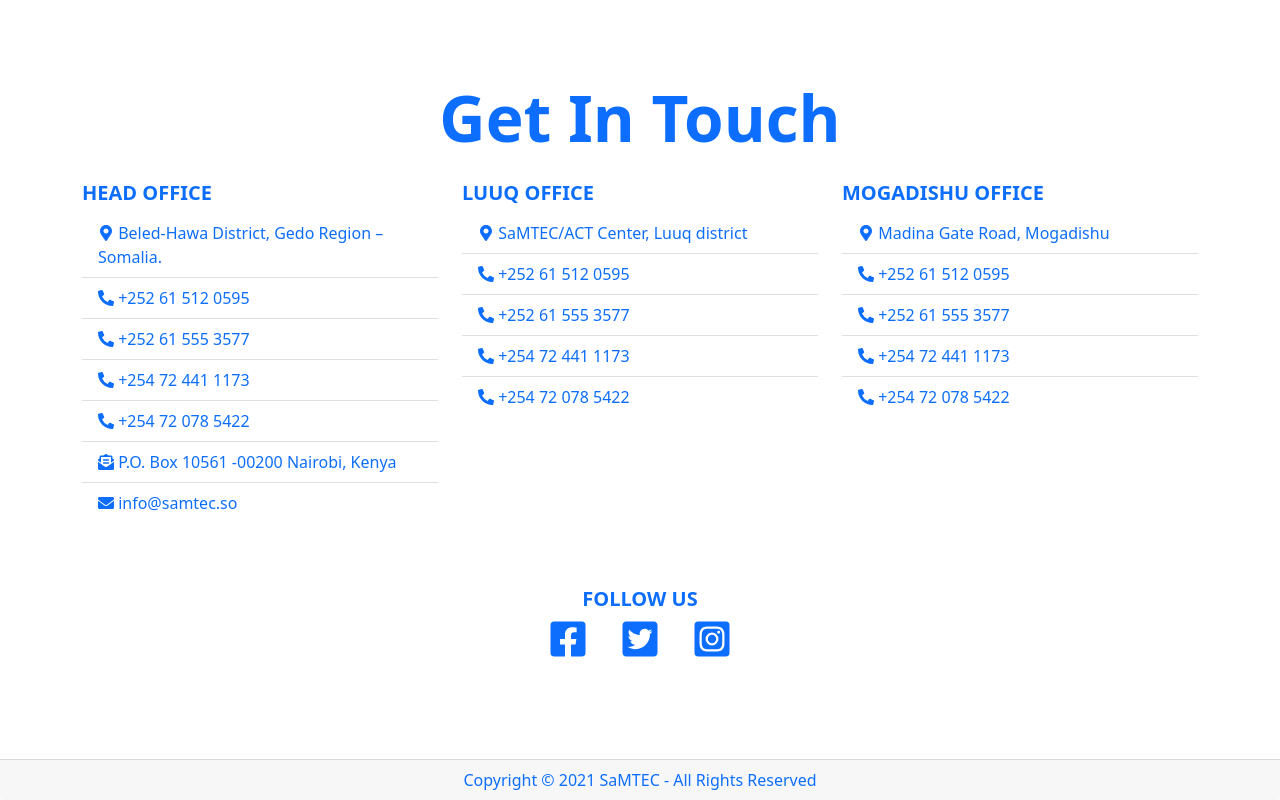
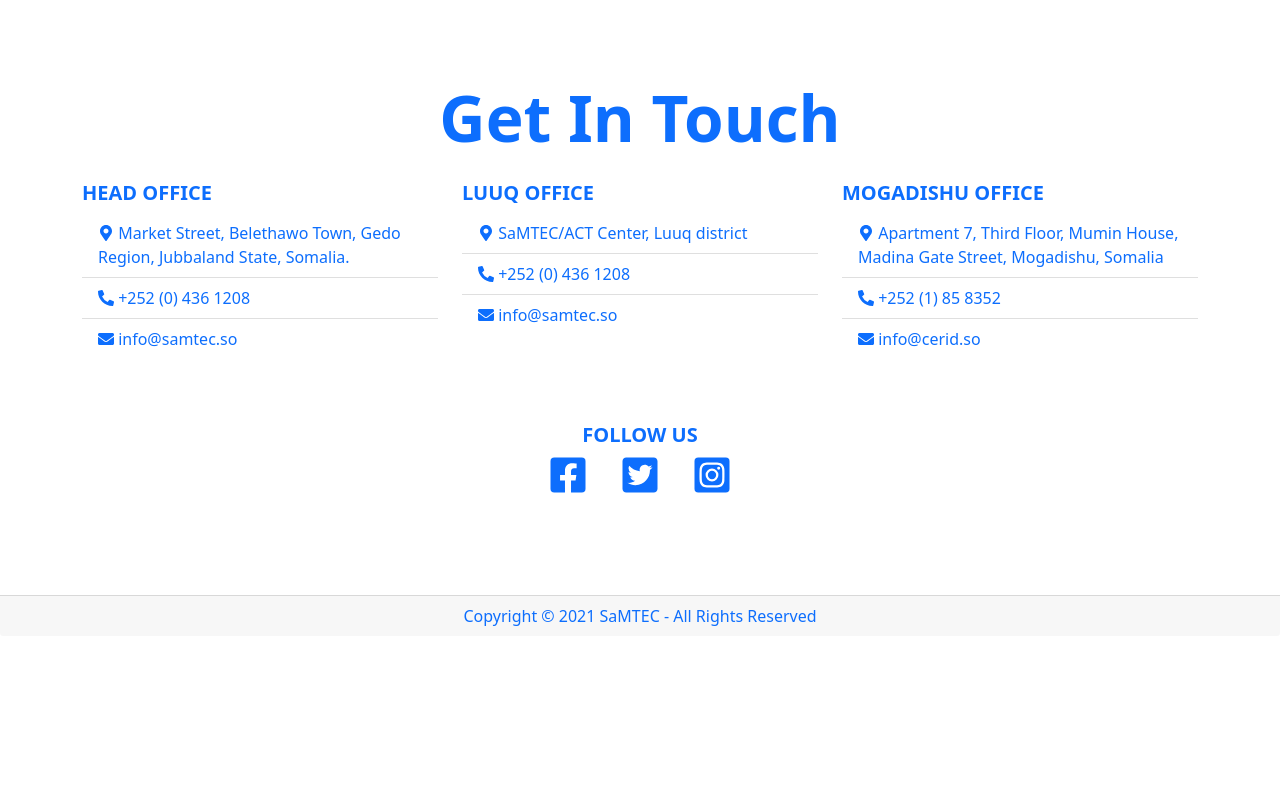
Before and after one commit to ahmedibra28/SaMTEC, a Next.js app: page / in a window 1280 px wide. Shown: the part 3499-4299 px from the top of the page. After the commit the page ends 4135 px from the top, so only its background shows below. Built offline with nearby package versions, Linux system fonts and the light colour scheme.

Commit message:
updating contact

```diff
--- a/components/home/Contact.js
+++ b/components/home/Contact.js
@@ -1,7 +1,6 @@
 import React from 'react'
 import {
   FaEnvelope,
-  FaEnvelopeOpenText,
   FaFacebookSquare,
   FaInstagramSquare,
   FaMapMarkerAlt,
@@ -17,36 +16,14 @@ const Contact = () => {
       <address>
         <ul className='list-group list-group-flush'>
           <li className='list-group-item text-primary'>
-            <FaMapMarkerAlt className='mb-1' /> Beled-Hawa District, Gedo Region
-            – Somalia.
+            <FaMapMarkerAlt className='mb-1' /> Market Street, Belethawo Town,
+            Gedo Region, Jubbaland State, Somalia.
           </li>
           <li className='list-group-item text-primary'>
             <FaPhoneAlt className='mb-1' />
-            <Link href='tel:+252615120595'>
-              <a className='text-decoration-none'> +252 61 512 0595</a>
+            <Link href='tel:+25214361208'>
+              <a className='text-decoration-none'> +252 (0) 436 1208</a>
             </Link>
-          </li>
-          <li className='list-group-item text-primary'>
-            <FaPhoneAlt className='mb-1' />
-            <Link href='tel:+252615553577'>
-              <a className='text-decoration-none'> +252 61 555 3577</a>
-            </Link>
-          </li>
-          <li className='list-group-item text-primary'>
-            <FaPhoneAlt className='mb-1' />
-            <Link href='tel:+254724411173'>
-              <a className='text-decoration-none'> +254 72 441 1173</a>
-            </Link>
-          </li>
-          <li className='list-group-item text-primary'>
-            <FaPhoneAlt className='mb-1' />
-            <Link href='tel:+254720785422'>
-              <a className='text-decoration-none'> +254 72 078 5422</a>
-            </Link>
-          </li>
-          <li className='list-group-item text-primary'>
-            <FaEnvelopeOpenText className='mb-1' /> P.O. Box 10561 -00200
-            Nairobi, Kenya
           </li>
           <li className='list-group-item text-primary'>
             <FaEnvelope className='mb-1' />
@@ -69,26 +46,14 @@ const Contact = () => {
           </li>
           <li className='list-group-item text-primary'>
             <FaPhoneAlt className='mb-1' />
-            <Link href='tel:+252615120595'>
-              <a className='text-decoration-none'> +252 61 512 0595</a>
+            <Link href='tel:+25214361208'>
+              <a className='text-decoration-none'> +252 (0) 436 1208</a>
             </Link>
           </li>
           <li className='list-group-item text-primary'>
-            <FaPhoneAlt className='mb-1' />
-            <Link href='tel:+252615553577'>
-              <a className='text-decoration-none'> +252 61 555 3577</a>
-            </Link>
-          </li>
-          <li className='list-group-item text-primary'>
-            <FaPhoneAlt className='mb-1' />
-            <Link href='tel:+254724411173'>
-              <a className='text-decoration-none'> +254 72 441 1173</a>
-            </Link>
-          </li>
-          <li className='list-group-item text-primary'>
-            <FaPhoneAlt className='mb-1' />
-            <Link href='tel:+254720785422'>
-              <a className='text-decoration-none'> +254 72 078 5422</a>
+            <FaEnvelope className='mb-1' />
+            <Link href='mailto:info@samtec.so'>
+              <a className='text-decoration-none'> info@samtec.so</a>
             </Link>
           </li>
         </ul>
@@ -102,30 +67,19 @@ const Contact = () => {
       <address>
         <ul className='list-group list-group-flush'>
           <li className='list-group-item text-primary'>
-            <FaMapMarkerAlt className='mb-1' /> Madina Gate Road, Mogadishu
+            <FaMapMarkerAlt className='mb-1' /> Apartment 7, Third Floor, Mumin
+            House, Madina Gate Street, Mogadishu, Somalia
           </li>
           <li className='list-group-item text-primary'>
             <FaPhoneAlt className='mb-1' />
-            <Link href='tel:+252615120595'>
-              <a className='text-decoration-none'> +252 61 512 0595</a>
+            <Link href='tel:+2521858352'>
+              <a className='text-decoration-none'> +252 (1) 85 8352</a>
             </Link>
           </li>
           <li className='list-group-item text-primary'>
-            <FaPhoneAlt className='mb-1' />
-            <Link href='tel:+252615553577'>
-              <a className='text-decoration-none'> +252 61 555 3577</a>
-            </Link>
-          </li>
-          <li className='list-group-item text-primary'>
-            <FaPhoneAlt className='mb-1' />
-            <Link href='tel:+254724411173'>
-              <a className='text-decoration-none'> +254 72 441 1173</a>
-            </Link>
-          </li>
-          <li className='list-group-item text-primary'>
-            <FaPhoneAlt className='mb-1' />
-            <Link href='tel:+254720785422'>
-              <a className='text-decoration-none'> +254 72 078 5422</a>
+            <FaEnvelope className='mb-1' />
+            <Link href='mailto:info@cerid.so'>
+              <a className='text-decoration-none'> info@cerid.so</a>
             </Link>
           </li>
         </ul>
--- a/next.config.js
+++ b/next.config.js
@@ -7,9 +7,8 @@ module.exports = {
       'res.cloudinary.com',
     ],
   },
+  swcMinify: false,
   eslint: {
-    // Warning: This allows production builds to successfully complete even if
-    // your project has ESLint errors.
     ignoreDuringBuilds: true,
   },
 }
```
Also changed, not shown: .babelrc (added), 1 other file (tests, documents, lock files or other folders).
